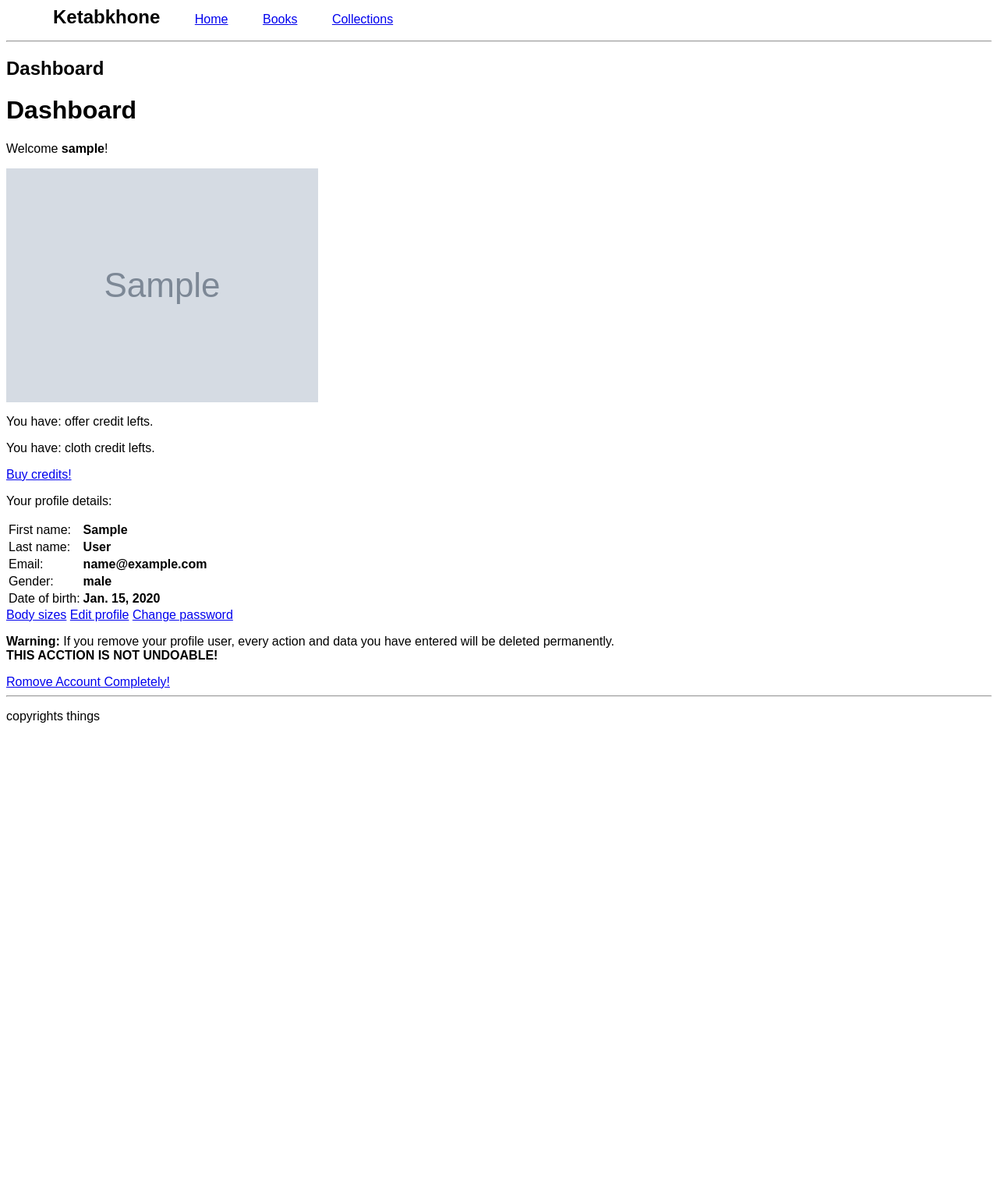
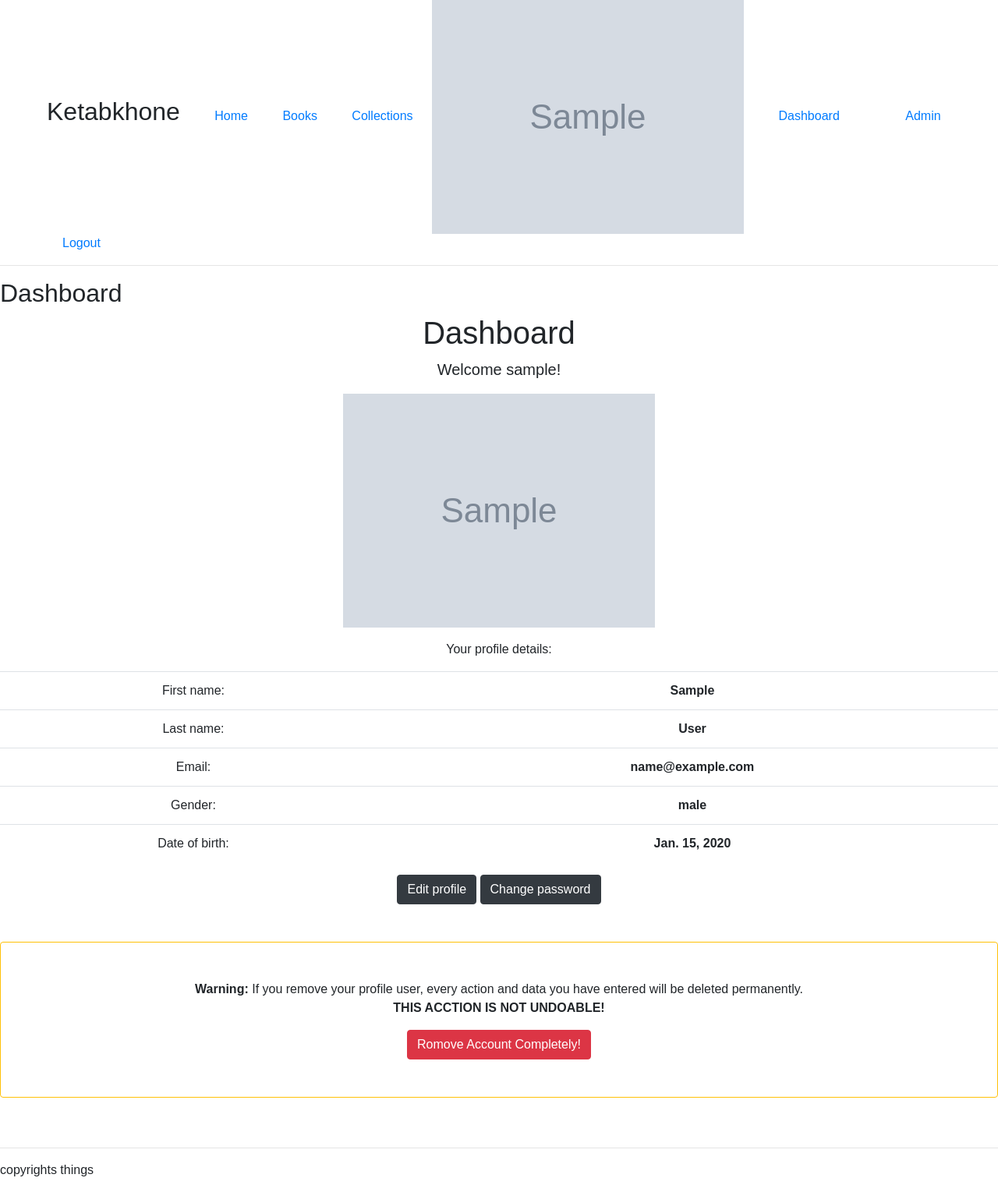
Before and after one commit to Rahimz/ketab, a Django app: page /account/dashboard/ in a window 1280 px wide. Shown: the whole page at 78% size. Before the commit the page ends 927 px from the top, so only its background shows below. Run offline with Django 3.2, Linux system fonts and the light colour scheme; a user stored in the database is signed in; tables that the repository leaves empty hold one stand-in row (values such as "Sample post"); grey boxes marked "Sample" are stand-in pictures; parts of the project's set-up code (start-up, migrations or seed data) failed here and were passed over; some libraries are stand-ins or nearby versions.

Commit message:
base template style edited

```diff
--- a/ketab/account/templates/account/dashboard.html
+++ b/ketab/account/templates/account/dashboard.html
@@ -19,16 +19,12 @@
 				<img src="{{ profile.photo.url }}" class="user-avatar" alt="user avatar" />
 			{% else %}
 				{% if request.user.profile.gender == "female" %}
-					<img src="{% static 'logo/woman.svg' %}"  class="user-avatar" alt="woman sample pic" >
+					<img src="{% static 'account/woman.svg' %}"  class="user-avatar" alt="woman sample pic" >
 				{% else %}
-					<img src="{% static 'logo/man.svg' %}"  class="user-avatar" alt="man sample pic">
+					<img src="{% static 'account/man.svg' %}"  class="user-avatar" alt="man sample pic">
 				{% endif %}
 			{% endif %}
-			<div class="bg-success rounded m-3 p-2">
-				<p>{% trans 'You have:' %} <b>{{ profile.credit }}</b> {% trans 'offer credit lefts.' %}</p>
-				<p>{% trans 'You have:' %} <b>{{ profile.cloth_credit }}</b> {% trans 'cloth credit lefts.' %}</p>
-				<a class="btn btn-dark m-2" href="{% url 'buy' %}">{% trans 'Buy credits!' %}</a>
-			</div>
+
 			<p class="my-3">{% trans 'Your profile details:' %}</p>
 			<table class="table">
 				<tbody>
@@ -55,7 +51,7 @@
 				</tbody>
 			</table>
 
-			<a class="btn btn-success" href="{% url 'body:body' %}" >{% trans 'Body sizes' %}</a>
+
 			<a class="btn btn-dark" href="{% url 'edit' %}">{% trans 'Edit profile' %}<i class="fa fa-edit icon-large"></i></a>
 			<a href="{% url 'password_change' %}" class="btn btn-dark">{% trans 'Change  password' %}</a>
 
--- a/ketab/books/templates/base.html
+++ b/ketab/books/templates/base.html
@@ -1,5 +1,17 @@
-<html>
+{% load i18n %}
+
+{% load static %}
+
+
+<!DOCTYPE html>
+<html lang="en">
+
 <head>
+    <meta charset="utf-8">
+	<meta http-equiv="X-UA-Compatible" content="ie=edge">
+    <meta name="viewport" content="width=device-width, initial-scale=1, shrink-to-fit=no">
+
+    <link rel="stylesheet" href="https://stackpath.bootstrapcdn.com/bootstrap/4.4.1/css/bootstrap.min.css" integrity="sha384-Vkoo8x4CGsO3+Hhxv8T/Q5PaXtkKtu6ug5TOeNV6gBiFeWPGFN9MuhOf23Q9Ifjh" crossorigin="anonymous">
     <style>
         .nav-link {
             display: inline;
@@ -11,25 +23,58 @@
     </style>
 </head>
 
+<body>
 <header>
     <ul>
         <h2 class="nav-link" >Ketabkhone</a></h2>
         <li class="nav-link" ><a href="{% url 'home' %}">Home</a></li>
         <li class="nav-link"><a href="{% url 'booklist' %}">Books</a></li>
         <li class="nav-link"><a href="{% url 'collectionlist' %}">Collections</a></li>
+        {% if request.user.is_authenticated %}
+        <a class="" href="{% url 'dashboard' %}">
+            {% if request.user.profile.photo %}
+                <img src="{{ request.user.profile.photo.url }}"  class="profile-pic" alt="user profile pic">
+            {% endif %}
+        </a>
+        <li class="nav-link">
+            <a href="{% url 'dashboard' %}" class="nav-link">Dashboard</a>
+        </li>
+        {% endif %}
+
+        {% if request.user.is_superuser %}
+        <li class="{% block admin_active %}{% endblock%} nav-link">
+            <a href="{% url 'admin:index' %}" class="nav-link">{% trans 'Admin' %}</a>
+        </li>
+        {% endif %}
+
+
+        <li class="nav-link text-danger">
+        {% if request.user.is_authenticated %}
+            <a href="{% url 'logout' %}" class="nav-link">{% trans 'Logout' %}</a>
+        {% else %}
+            <a href="{% url 'login' %}" class="nav-link">{% trans 'Log-in' %}</a>
+        {% endif %}
+        </li>
+
+
     </ul>
         <hr />
     <h2> {% block title %}{% endblock %} </h2>
 </header>
 
-<body>
+<main>
     {% block body %}
     {% endblock %}
-</body>
+</main>
 
 <footer>
     <hr />
     <p>copyrights things</p>
 </footer>
+    <script src="https://code.jquery.com/jquery-3.4.1.slim.min.js" integrity="sha384-J6qa4849blE2+poT4WnyKhv5vZF5SrPo0iEjwBvKU7imGFAV0wwj1yYfoRSJoZ+n" crossorigin="anonymous"></script>
+    <script src="https://cdn.jsdelivr.net/npm/popper.js@1.16.0/dist/umd/popper.min.js" integrity="sha384-Q6E9RHvbIyZFJoft+2mJbHaEWldlvI9IOYy5n3zV9zzTtmI3UksdQRVvoxMfooAo" crossorigin="anonymous"></script>
+    <script src="https://stackpath.bootstrapcdn.com/bootstrap/4.4.1/js/bootstrap.min.js" integrity="sha384-wfSDF2E50Y2D1uUdj0O3uMBJnjuUD4Ih7YwaYd1iqfktj0Uod8GCExl3Og8ifwB6" crossorigin="anonymous"></script>
+	<script src="https://cdn.jsdelivr.net/npm/js-cookie@2/src/js.cookie.min.js"></script>
 
+</body>
 </html>
```
Also changed, not shown: ketab/account/templates/registration/login.html (+0 -9 lines), ketab/account/statics/account/chee_account_static_logo_man.svg (added), ketab/account/statics/account/chee_account_static_logo_woman.svg (added). Lines whose indentation alone changed are shown as unchanged.
